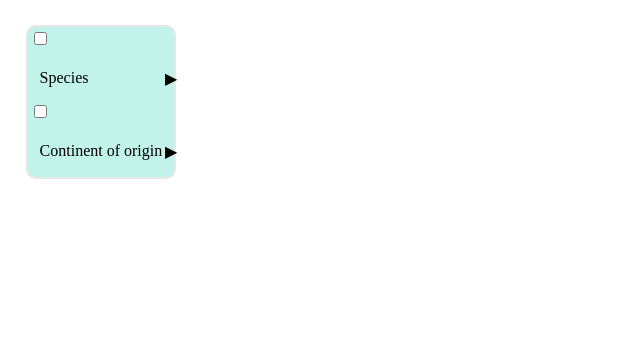
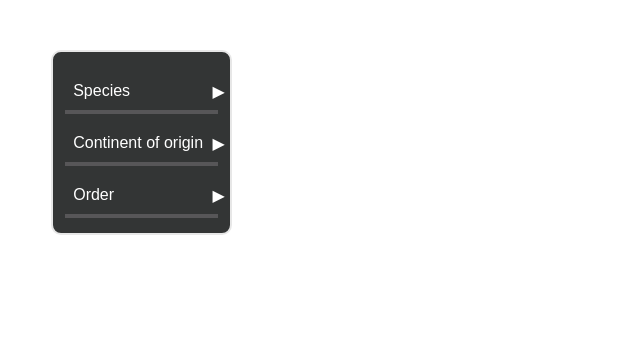
Before and after one commit to Lupu-MarineiGabrielB2/TW2022, a PHP site: page /animals.html in a window 1280 px wide. Shown: the part 461-800 px from the top of the page, without its empty margins (0-640 px from the left). Run offline with PHP 8.4, Linux system fonts and the light colour scheme.

Commit message:
somewhat reliable

```diff
--- a/meow/animals.html
+++ b/meow/animals.html
@@ -52,14 +52,52 @@
         <label id="criterion" for="legend2">Continent of origin</label>
         <fieldset>
           <div class="selector">
+              <input type="checkbox" id="Africa" name="source" value="Africa">
+              <label for="Africa">Africa</label>
+          </div>
+          <div class="selector">
+            <input type="checkbox" id="Antarctica" name="source" value="Antarctica">
+            <label for="Antarctica">Antarctica</label>
+          </div>
+          <div class="selector">
+            <input type="checkbox" id="Australia" name="source" value="Australia">
+            <label for="Australia">Australia</label>
+          </div>
+          <div class="selector">
             <input type="checkbox" id="Asia" name="source" value="Asia">
             <label for="Asia">Asia</label>
           </div>
           <div class="selector">
-          <input type="checkbox" id="Africa" name="source" value="Africa">
-          <label for="Africa">Africa</label>
+            <input type="checkbox" id="Europe" name="source" value="Europe">
+            <label for="Europe">Europe</label>
+          </div>
+          <div class="selector">
+            <input type="checkbox" id="North America" name="source" value="North America">
+            <label for="North America">North America</label>
+          </div>
+          <div class="selector">
+            <input type="checkbox" id="South America" name="source" value="South America">
+            <label for="South America">South America</label>
+          </div>
+        </fieldset>
       </div>
 
+      <div class="accordion">
+        <input type="checkbox" id="legend3" name="source" value="legend3" >
+        <label id="criterion" for="legend3">Order</label>
+        <fieldset>
+          <div class="selector">
+              <input type="checkbox" id="carnivora" name="source" value="carnivora">
+              <label for="carnivora">Carnivora</label>
+          </div>
+          <div class="selector">
+              <input type="checkbox" id="herbivora" name="source" value="herbivora">
+              <label for="herbivora">Herbivora</label>
+          </div>
+          <div class="selector">
+            <input type="checkbox" id="omnivora" name="source" value="omnivora">
+            <label for="omnivora">Omnivora</label>
+          </div>
         </fieldset>
       </div>
 
--- a/meow/styles/filters.css
+++ b/meow/styles/filters.css
@@ -1,17 +1,19 @@
 /* sets apperarance for the whole selector list*/
 form{
+  font-family: Arial, Helvetica, sans-serif;
+  color: white;
   -webkit-appearance: none;
-  margin: 2%;
-  padding: 2px;
+  margin: 4%;
+  padding: 10px;
   max-width: fit-content;
   border: 2px solid rgb(231, 231, 231);
   border-radius: 10px;
-  background-color: rgb(193, 243, 234);
+  background-color: rgb(51, 53, 53);
 }
 
 /* for the options inside each accordeon */
 .accordion fieldset {
-  padding: 0;
+  padding: 2px;
   outline: 0;
   margin-bottom: 5px;
   border:none;
@@ -19,7 +21,7 @@ form{
 
  /* each accordeon label is a checkbox (so it will "react" when you click on it") - this hides the actual "box" */
 
- #legend *{
+ #legend1, #legend2, #legend3{
   display: none;
 }
 
@@ -38,17 +40,22 @@ form{
 
 /* hides the list of options for each accordeon */
 .accordion  input ~ fieldset {
-  background: #ccdef9;
+  padding: 2px;
+  size: 5px;
+  background-color: rgb(87, 86, 88);
   overflow: hidden;
   max-height: 0;
   transition: max-height 0.3s;
 
 }
 
-.accordion fieldset label { padding: 10px; }
+.accordion fieldset label {
+padding: 10px;
+margin-bottom: 20px;
+}
 
 /* shows the list of options when the accordeon label is clicked */
-input:checked ~ fieldset { max-height: 100px; }
+input:checked ~ fieldset { max-height: 500px; }
 
 /* (F) EXTRA - ADD ARROW INDICATOR */
 .accordion label::after {
```
Lines whose indentation alone changed are shown as unchanged.
